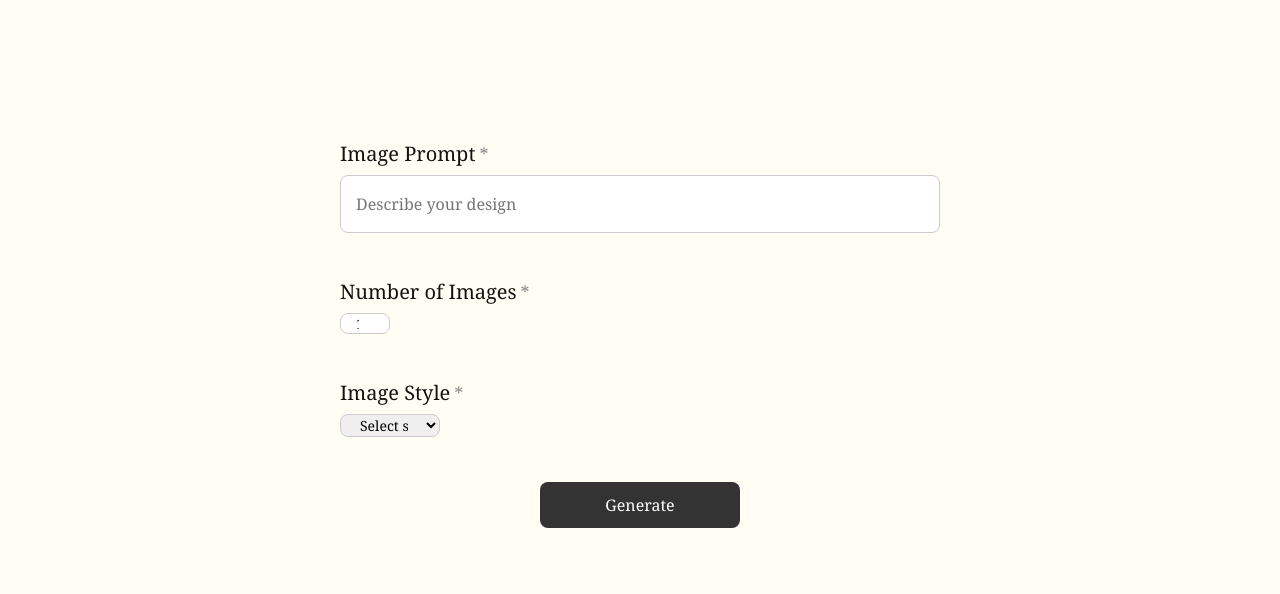
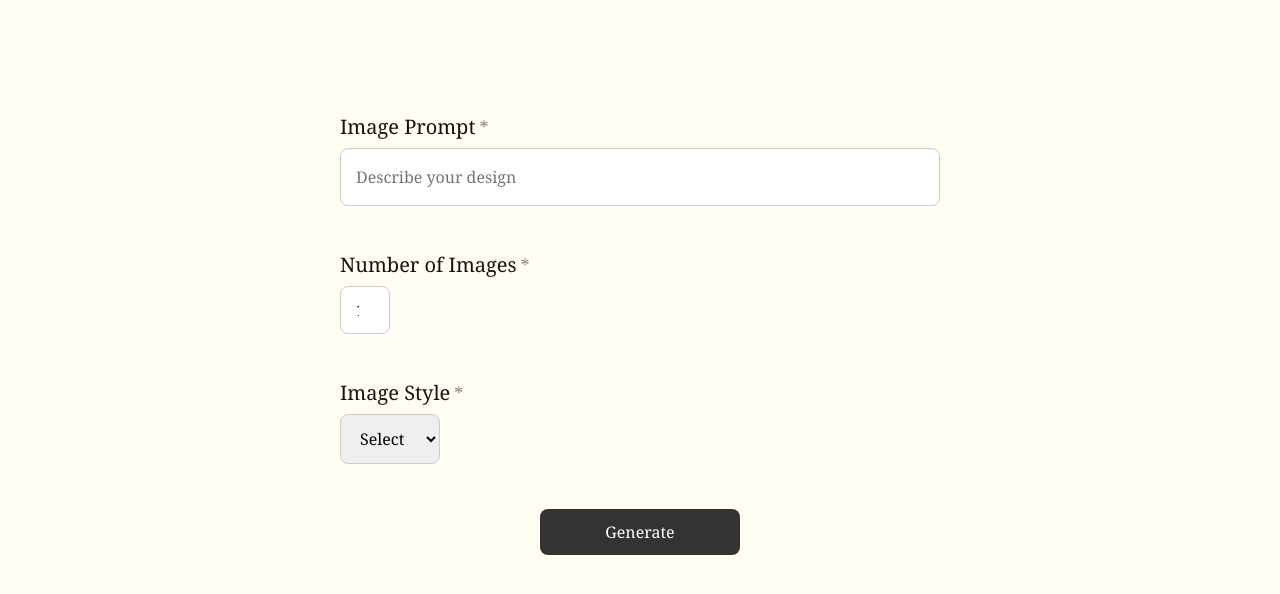
Before and after one commit to merjemole/PADME-2.0, a plain HTML site: page create.html in a window 1280 px wide. Shown: the part 66-660 px from the top of the page. Drawn offline with Linux system fonts and the light colour scheme.

Commit message:
Update create.css

```diff
--- a/create.css
+++ b/create.css
@@ -168,15 +168,13 @@ main {
 /* Specific styles for Number of Images */
 #number-of-images {
     width: 50px; /* Sätt höjden till 50px */
-    padding: 0 15px; /* Justera sidpadding om nödvändigt */
-    font-size: 14px; /* Anpassa fontstorlek för proportioner */
+
 }
 
 /* Specific styles for Image Style */
 #image-style {
     width: 200px; /* Sätt höjden till 200px */
-    padding: 0 15px; /* Justera sidpadding om nödvändigt */
-    font-size: 14px; /* Anpassa fontstorlek för proportioner */
+
 }
 
 
```
